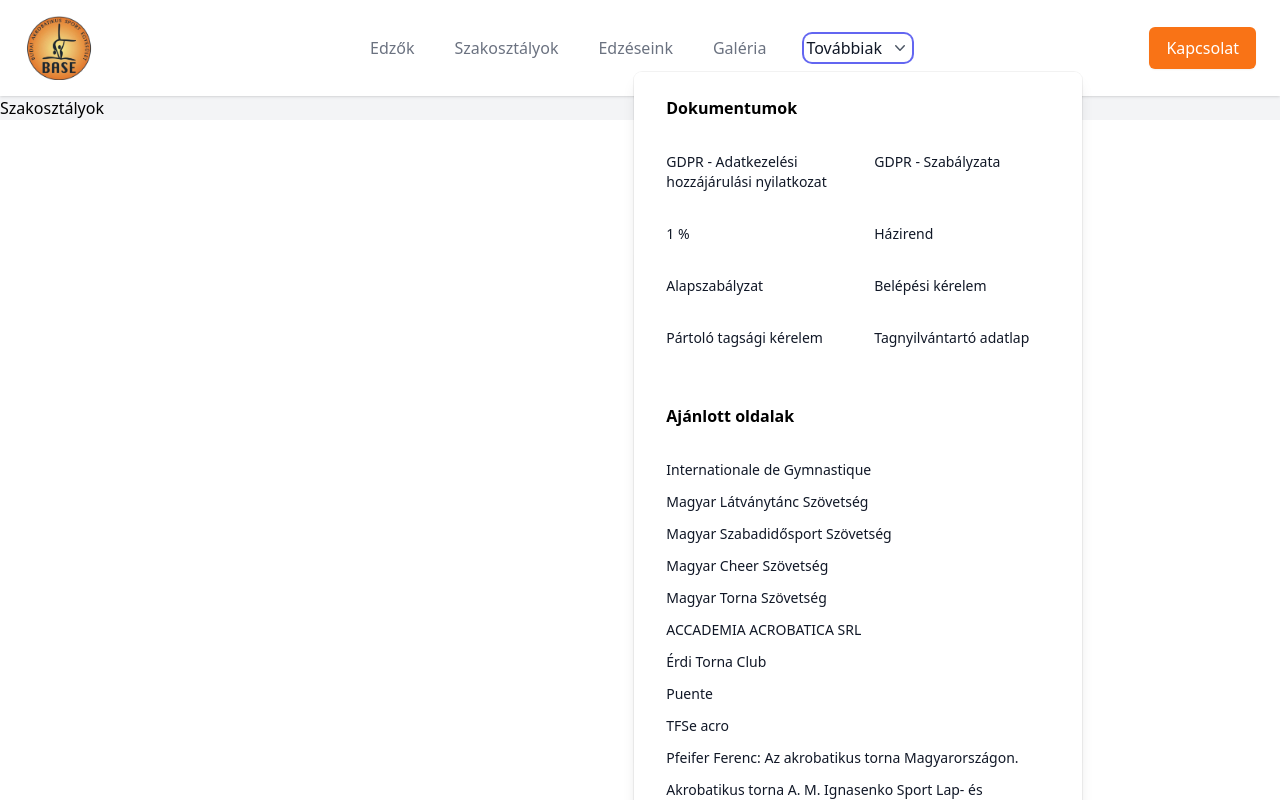
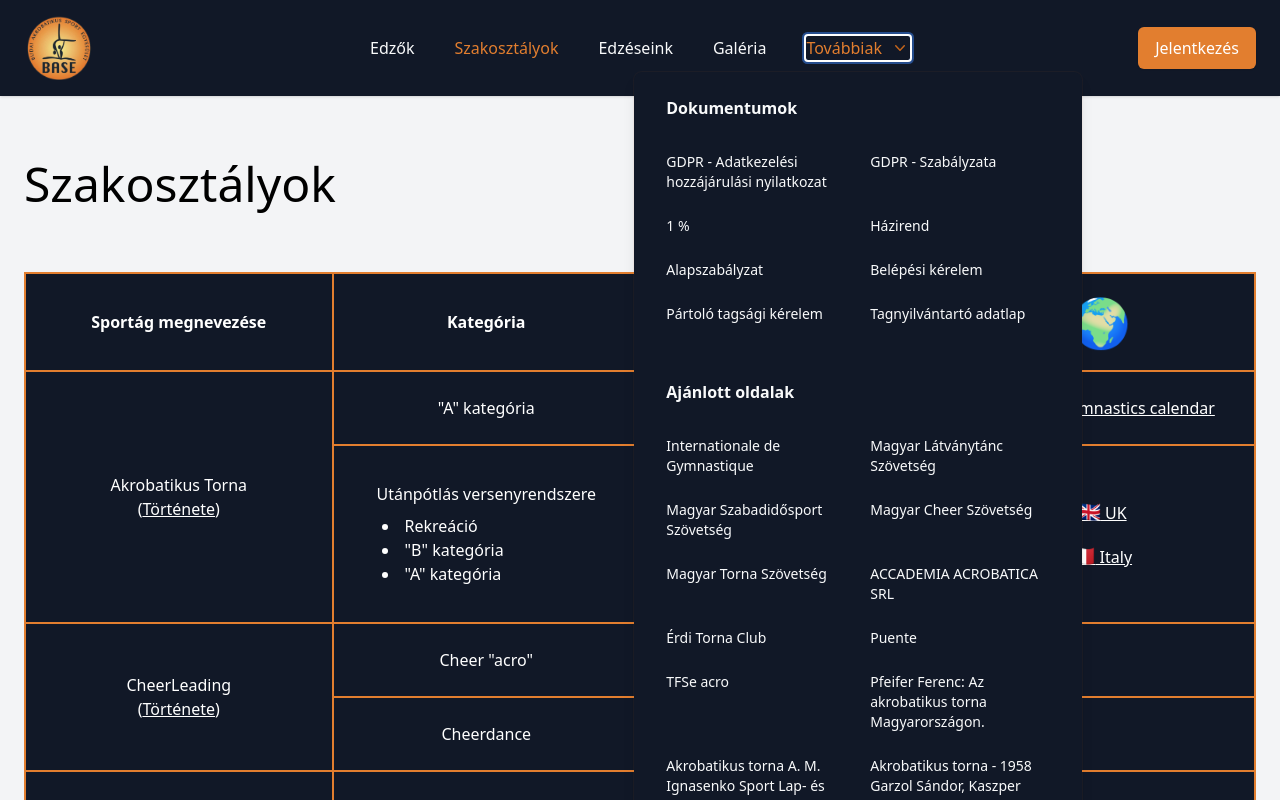
Before and after one commit to Otisz/akrobatikustorna, a Next.js app: page /szakosztalyok in a window 1280 px wide. Both pictures are taken after a click on the button "Továbbiak". Shown: the top 800 px of the page. Built offline with nearby package versions, Linux system fonts and the light colour scheme.

Commit message:
Fill departments and fix stlye

```diff
--- a/components/Hero.tsx
+++ b/components/Hero.tsx
@@ -1,12 +1,12 @@
-import Image, { StaticImageData } from "next/image";
-import useEmblaCarousel from "embla-carousel-react";
-import Autoplay from "embla-carousel-autoplay";
 import CarouselImage1 from "@/public/images/carousel/2.jpg";
 import CarouselImage2 from "@/public/images/carousel/3.jpg";
 import CarouselImage3 from "@/public/images/carousel/4.jpg";
 import CarouselImage4 from "@/public/images/carousel/5.jpg";
 import CarouselImage5 from "@/public/images/carousel/6.jpg";
 import CarouselImage6 from "@/public/images/carousel/7.jpg";
+import Autoplay from "embla-carousel-autoplay";
+import useEmblaCarousel from "embla-carousel-react";
+import Image, { StaticImageData } from "next/image";
 import Link from "next/link";
 
 const CAROUSEL_IMAGES: StaticImageData[] = [
@@ -33,12 +33,12 @@
         <div className="px-4 sm:px-8 lg:w-1/2 xl:pr-16">
           <h1 className="text-4xl font-bold tracking-tight text-gray-900 sm:text-5xl md:text-6xl lg:text-5xl xl:text-6xl">
             <span className="block xl:inline">
-              <span className="text-orange-500">B</span>udai{" "}
-              <span className="text-orange-500">A</span>krobatikus
+              <span className="text-orange-primary">B</span>udai{" "}
+              <span className="text-orange-primary">A</span>krobatikus
             </span>{" "}
             <span className="block xl:inline">
-              <span className="text-orange-500">S</span>port{" "}
-              <span className="text-orange-500">E</span>gyesület
+              <span className="text-orange-primary">S</span>port{" "}
+              <span className="text-orange-primary">E</span>gyesület
             </span>
           </h1>
           <p className="mx-auto mt-3 max-w-md text-lg text-gray-500 sm:text-xl md:mt-5 md:max-w-3xl">
@@ -50,9 +50,9 @@
             <div className="rounded-md shadow">
               <Link
                 href="/kapcsolat"
-                className="flex w-full items-center justify-center rounded-md border border-transparent bg-orange-500 px-8 py-3 text-base font-medium text-white hover:bg-orange-600 md:py-4 md:px-10 md:text-lg"
+                className="flex w-full items-center justify-center rounded-md border border-transparent bg-orange-primary px-8 py-3 text-base font-medium text-white hover:bg-orange-accent md:py-4 md:px-10 md:text-lg"
               >
-                Kapcsolat
+                Jelentkezés
               </Link>
             </div>
           </div>
--- a/components/Navigation.tsx
+++ b/components/Navigation.tsx
@@ -1,20 +1,21 @@
-import Image from "next/image";
 import LogoBase from "@/public/images/logo_base.png";
 import { Popover, Transition } from "@headlessui/react";
+import { ChevronDownIcon } from "@heroicons/react/20/solid";
 import {
   AcademicCapIcon,
+  ArrowTopRightOnSquareIcon,
   Bars3BottomRightIcon,
   CalendarDaysIcon,
+  DocumentTextIcon,
   IdentificationIcon,
   PhotoIcon,
   XMarkIcon,
-  DocumentTextIcon,
-  ArrowTopRightOnSquareIcon,
 } from "@heroicons/react/24/outline";
-import { ChevronDownIcon } from "@heroicons/react/20/solid";
+import cn from "classnames";
+import Image from "next/image";
+import Link from "next/link";
+import { useRouter } from "next/router";
 import { Fragment } from "react";
-import Link from "next/link";
-import cn from "classnames";
 
 const MAIN_NAVIGATIONS = [
   {
@@ -140,8 +141,12 @@
 ];
 
 const Navigation = () => {
+  const router = useRouter();
+
+  console.log(router);
+
   return (
-    <Popover className="relative bg-white shadow">
+    <Popover className="relative bg-gray-900 shadow">
       {({ close: closeMainMenu }) => (
         <>
           <div className="mx-auto max-w-7xl px-4 sm:px-6">
@@ -159,10 +164,10 @@
                 </Link>
               </div>
               <div className="-my-2 -mr-2 md:hidden">
-                <Popover.Button className="inline-flex items-center justify-center rounded-md bg-white p-2 text-gray-400 hover:bg-gray-100 hover:text-gray-500 focus:outline-none focus:ring-2 focus:ring-inset focus:ring-indigo-500">
+                <Popover.Button className="inline-flex items-center justify-center rounded-md p-2 hover:bg-gray-700 text-gray-50 hover:text-orange-primary focus:outline-none focus:ring-2 focus:ring-inset">
                   <span className="sr-only">Menü megnyitása</span>
                   <Bars3BottomRightIcon
-                    className="h-6 w-6"
+                    className="h-8 w-8"
                     aria-hidden="true"
                   />
                 </Popover.Button>
@@ -173,7 +178,13 @@
                     <Link
                       key={item.href}
                       href={item.href}
-                      className="text-base font-medium text-gray-500 hover:text-gray-900"
+                      className={cn(
+                        "text-base font-medium hover:text-orange-accent",
+                        {
+                          "text-orange-primary": router.pathname === item.href,
+                          "text-gray-50": router.pathname !== item.href,
+                        }
+                      )}
                     >
                       {item.name}
                     </Link>
@@ -185,20 +196,20 @@
                     <>
                       <Popover.Button
                         className={cn(
-                          "group inline-flex items-center rounded-md bg-white text-base font-medium hover:text-gray-900 focus:outline-none focus:ring-2 focus:ring-indigo-500 focus:ring-offset-2",
+                          "group inline-flex rounded-sm items-center text-base font-medium hover:text-orange-accent focus:outline-none focus:ring-2 focus:ring-offset-2",
                           {
-                            "text-gray-900": open,
-                            "text-gray-500": !open,
+                            "text-orange-primary": open,
+                            "text-gray-50": !open,
                           }
                         )}
                       >
                         <span>Továbbiak</span>
                         <ChevronDownIcon
                           className={cn(
-                            "ml-2 h-5 w-5 group-hover:text-gray-500",
+                            "ml-2 h-5 w-5 group-hover:text-orange-accent",
                             {
-                              "text-gray-600": open,
-                              "text-gray-400": !open,
+                              "text-orange-accent": open,
+                              "text-orange-primary": !open,
                             }
                           )}
                           aria-hidden="true"
@@ -215,35 +226,33 @@
                         leaveTo="opacity-0 translate-y-1"
                       >
                         <Popover.Panel className="absolute z-10 -ml-4 mt-3 w-screen max-w-md transform px-2 sm:px-0 lg:left-1/2 lg:ml-0 lg:-translate-x-1/2">
-                          <div className="overflow-hidden rounded-lg shadow-lg ring-1 ring-black ring-opacity-5">
-                            <div className="relative bg-white px-5 pt-6 sm:gap-8 sm:px-8 font-bold">
+                          <div className="overflow-hidden rounded-lg shadow-lg ring-1 ring-orange-primary ring-opacity-5 bg-gray-900 text-gray-50">
+                            <div className="relative px-5 pt-6 sm:gap-8 sm:px-8 font-bold">
                               Dokumentumok
                             </div>
-                            <div className="relative grid grid-cols-2 gap-6 bg-white px-5 py-6 sm:gap-8 sm:p-8">
+                            <div className="relative grid grid-cols-2 gap-6 px-5 py-6 sm:p-8">
                               {DOCUMENTS.map((item) => (
                                 <Link
                                   key={item.name}
                                   href={item.href}
                                   target="_blank"
-                                  className="-m-3 flex flex-col space-y-2 rounded-lg p-3 hover:bg-gray-50"
+                                  className="-m-3 flex flex-col space-y-2 rounded-lg p-3 text-sm font-medium hover:text-orange-accent"
                                 >
-                                  <p className="text-sm font-medium text-gray-900">
-                                    {item.name}
-                                  </p>
+                                  {item.name}
                                 </Link>
                               ))}
                             </div>
-                            <div className="relative bg-white px-5 pt-6 sm:gap-8 sm:px-8 font-bold">
+                            <div className="relative px-5 pt-6 sm:gap-4 sm:px-8 font-bold">
                               Ajánlott oldalak
                             </div>
-                            <div className="relative bg-white px-5 pt-6 sm:p-8">
+                            <div className="relative grid grid-cols-2 gap-6 px-5 py-6 sm:p-8">
                               {RECOMMENDED_PAGES.map((item) => (
                                 <a
                                   key={item.name}
                                   href={item.href}
-                                  className="-m-3 flex items-start rounded-lg p-3 hover:bg-gray-50 text-sm"
+                                  className="-m-3 flex items-start rounded-lg p-3 text-sm text-sm font-medium hover:text-orange-accent"
                                 >
-                                  <p className="text-gray-900">{item.name}</p>
+                                  {item.name}
                                 </a>
                               ))}
                             </div>
@@ -258,9 +267,9 @@
               <div className="hidden items-center justify-end md:flex md:flex-1 lg:w-0">
                 <Link
                   href="/kapcsolat"
-                  className="ml-8 inline-flex items-center justify-center whitespace-nowrap rounded-md border border-transparent bg-orange-500 px-4 py-2 text-base font-medium text-white shadow-sm hover:bg-orange-600"
+                  className="ml-8 inline-flex items-center justify-center whitespace-nowrap rounded-md border border-transparent bg-orange-primary px-4 py-2 text-base font-medium text-white shadow-sm hover:bg-orange-accent"
                 >
-                  Kapcsolat
+                  Jelentkezés
                 </Link>
               </div>
             </div>
@@ -279,7 +288,7 @@
               focus
               className="absolute inset-x-0 top-0 z-10 origin-top-right transform p-2 transition md:hidden"
             >
-              <div className="divide-y-2 divide-gray-50 rounded-lg bg-white shadow-lg ring-1 ring-black ring-opacity-5">
+              <div className="divide-y-2 divide-gray-700 rounded-lg bg-gray-900 shadow-lg ring-1 ring-orange-primary ring-opacity-5">
                 <div className="px-5 pt-5 pb-6">
                   <div className="flex items-center justify-between">
                     <Link href="/" onClick={closeMainMenu}>
@@ -290,7 +299,7 @@
                       />
                     </Link>
                     <div className="-mr-2">
-                      <Popover.Button className="inline-flex items-center justify-center rounded-md bg-white p-2 text-gray-400 hover:bg-gray-100 hover:text-gray-500 focus:outline-none focus:ring-2 focus:ring-inset focus:ring-indigo-500">
+                      <Popover.Button className="inline-flex items-center justify-center rounded-md p-2 text-gray-50 hover:bg-gray-700 hover:text-orange-primary focus:outline-none focus:ring-2 focus:ring-inset focus:ring-indigo-500">
                         <span className="sr-only">Menü bezárás</span>
                         <XMarkIcon className="h-6 w-6" aria-hidden="true" />
                       </Popover.Button>
@@ -303,13 +312,13 @@
                           onClick={closeMainMenu}
                           key={item.name}
                           href={item.href}
-                          className="flex flex-col items-center rounded-md p-3 hover:bg-gray-50"
+                          className="flex flex-col gap-4 items-center rounded-md p-3 hover:bg-gray-700"
                         >
                           <item.icon
-                            className="h-6 w-6 flex-shrink-0 text-orange-500"
+                            className="h-6 w-6 flex-shrink-0 text-orange-primary"
                             aria-hidden="true"
                           />
-                          <span className="text-base font-medium text-gray-900">
+                          <span className="text-base font-medium text-gray-50">
                             {item.name}
                           </span>
                         </Link>
@@ -322,9 +331,9 @@
                     <Link
                       onClick={closeMainMenu}
                       href="/kapcsolat"
-                      className="flex w-full items-center justify-center rounded-md border border-transparent bg-orange-500 px-4 py-2 text-base font-medium text-white shadow-sm hover:bg-orange-600"
+                      className="flex w-full items-center justify-center rounded-md border border-transparent bg-orange-primary px-4 py-2 text-base font-medium text-white shadow-sm hover:bg-orange-accent"
                     >
-                      Kapcsolat
+                      Jelentkezés
                     </Link>
                   </div>
                 </div>
--- a/pages/szakosztalyok.tsx
+++ b/pages/szakosztalyok.tsx
@@ -1,5 +1,5 @@
 import Head from "next/head";
-import Hero from "@/components/Hero";
+import Link from "next/link";
 
 const Page = () => (
   <>
@@ -10,7 +10,192 @@
       <link rel="icon" href="/favicon.ico" />
     </Head>
     <main className="lg:relative">
-      <h1>Szakosztályok</h1>
+      <div className="mx-auto w-full max-w-7xl pt-16 pb-20 px-4 sm:px-6">
+        <h1 className="text-5xl mb-16">Szakosztályok</h1>
+        <div className="overflow-x-auto">
+          <table className="departments-table overflow-x-scroll">
+            <thead>
+              <tr>
+                <th>Sportág megnevezése</th>
+                <th>Kategória</th>
+                <th className="text-5xl">
+                  <span className="sr-only">Hazai</span>🇭🇺
+                </th>
+                <th className="text-5xl">
+                  <span className="sr-only">Nemzetközi</span>🌍
+                </th>
+              </tr>
+            </thead>
+            <tbody>
+              <tr>
+                <td rowSpan={2}>
+                  Akrobatikus Torna <br />(
+                  <Link
+                    href="https://hu.frwiki.wiki/wiki/Gymnastique_acrobatique"
+                    target="_blank"
+                  >
+                    Története
+                  </Link>
+                  )
+                </td>
+                <td>
+                  {'"'}A{'"'} kategória
+                </td>
+                <td>
+                  Versenynaptár (
+                  <Link
+                    href="/documents/Versenyszabalyzat_2022.pdf"
+                    target="_blank"
+                  >
+                    szabályzat
+                  </Link>
+                  )
+                </td>
+                <td>
+                  <Link
+                    href="https://www.sportsacrobatics.info/sacalend.shtml?fbclid=IwAR1lo74G1DiIIjTr_ccNDMepAtzPAhEilZbpefDIj3v7Zp45qcGdvemnML0"
+                    target="_blank"
+                  >
+                    acrobatic gymnastics calendar
+                  </Link>
+                </td>
+              </tr>
+              <tr>
+                <td>
+                  Utánpótlás versenyrendszere
+                  <ul className="list-disc list-inside text-left pl-8 mt-2">
+                    <li>Rekreáció</li>
+                    <li>
+                      {'"'}B{'"'} kategória
+                    </li>
+                    <li>
+                      {'"'}A{'"'} kategória
+                    </li>
+                  </ul>
+                </td>
+                <td>
+                  Versenynaptár (
+                  <Link
+                    href="/documents/1Viktoria-Kupa-versenyszabalyzat.pdf"
+                    target="_blank"
+                  >
+                    szabályzat
+                  </Link>
+                  )
+                  <br />
+                  Kiegészítő szabályzatok:
+                  <ul className="list-disc list-inside text-left pl-8 mt-2">
+                    <li>
+                      <Link
+                        href="/documents/Akro-freestlye-kategoria-szabalyai-2022.pdf"
+                        target="_blank"
+                      >
+                        Freestyle
+                      </Link>
+                    </li>
+                    <li>
+                      <Link
+                        href="/documents/Gula_torna_szabalyok.pdf"
+                        target="_blank"
+                      >
+                        Gúlatorna
+                      </Link>
+                    </li>
+                    <li>
+                      <Link
+                        href="/documents/Kezallas_szabalyzat.pdf"
+                        target="_blank"
+                      >
+                        Kézállófa
+                      </Link>
+                    </li>
+                  </ul>
+                </td>
+                <td>
+                  <div className="flex flex-col gap-4">
+                    <Link
+                      href="/documents/Acro-Calendar-2022-2023.pdf"
+                      target="_blank"
+                    >
+                      <span className="text-xl">🇬🇧</span> UK
+                    </Link>
+                    <Link
+                      href="https://www.csitgymnasticschampionships.com/acrobatic/"
+                      target="_blank"
+                    >
+                      <span className="text-xl">🇮🇹</span> Italy
+                    </Link>
+                  </div>
+                </td>
+              </tr>
+              <tr>
+                <td rowSpan={2}>
+                  CheerLeading <br /> (
+                  <Link
+                    href="https://hu.wikipedia.org/wiki/Cheerleading#T%C3%B6rt%C3%A9nete"
+                    target="_blank"
+                  >
+                    Története
+                  </Link>
+                  )
+                </td>
+                <td>
+                  Cheer {'"'}acro{'"'}
+                </td>
+                <td>Versenynaptár (szabályzat)</td>
+                <td></td>
+              </tr>
+              <tr>
+                <td>Cheerdance</td>
+                <td>Versenynaptár (szabályzat)</td>
+                <td></td>
+              </tr>
+              <tr>
+                <td>Látványtánc</td>
+                <td>Akrobatikus látványtánc</td>
+                <td>
+                  Versenynaptár (
+                  <Link
+                    href="/documents/latvanytanc%20Versenyszabalyzat-2022.pdf"
+                    target="_blank"
+                  >
+                    szabályzat
+                  </Link>
+                  )
+                </td>
+                <td></td>
+              </tr>
+              <tr>
+                <td rowSpan={3}>
+                  Szertorna <br /> (
+                  <Link
+                    href="https://hu.wikipedia.org/wiki/Torna_(sport)#T%C3%B6rt%C3%A9nete"
+                    target="_blank"
+                  >
+                    Története
+                  </Link>
+                  )
+                </td>
+                <td>Férfi Torna</td>
+                <td></td>
+                <td></td>
+              </tr>
+              <tr>
+                <td>Női Torna</td>
+                <td></td>
+                <td></td>
+              </tr>
+              <tr>
+                <td>
+                  Női Torna {'"'}Zsebibaba{'"'}
+                </td>
+                <td></td>
+                <td></td>
+              </tr>
+            </tbody>
+          </table>
+        </div>
+      </div>
     </main>
   </>
 );
--- a/styles/globals.css
+++ b/styles/globals.css
@@ -1,3 +1,18 @@
 @tailwind base;
 @tailwind components;
 @tailwind utilities;
+
+@layer components {
+  .departments-table {
+    @apply border-collapse table-auto md:table-fixed w-full text-center bg-gray-900 text-white whitespace-nowrap;
+  }
+
+  .departments-table th,
+  .departments-table td {
+    @apply px-4 py-6 border border-2 border-orange-primary;
+  }
+
+  .departments-table a {
+    @apply underline;
+  }
+}
--- a/tailwind.config.js
+++ b/tailwind.config.js
@@ -5,7 +5,14 @@
     "./components/**/*.{js,ts,jsx,tsx}",
   ],
   theme: {
-    extend: {},
+    extend: {
+      colors: {
+        orange: {
+          primary: "#e27e2f",
+          accent: "#c5651b",
+        },
+      },
+    },
   },
   plugins: [],
-}
+};
```
Also changed, not shown: public/images/gomb.png (added), public/images/magyar.png (added).
